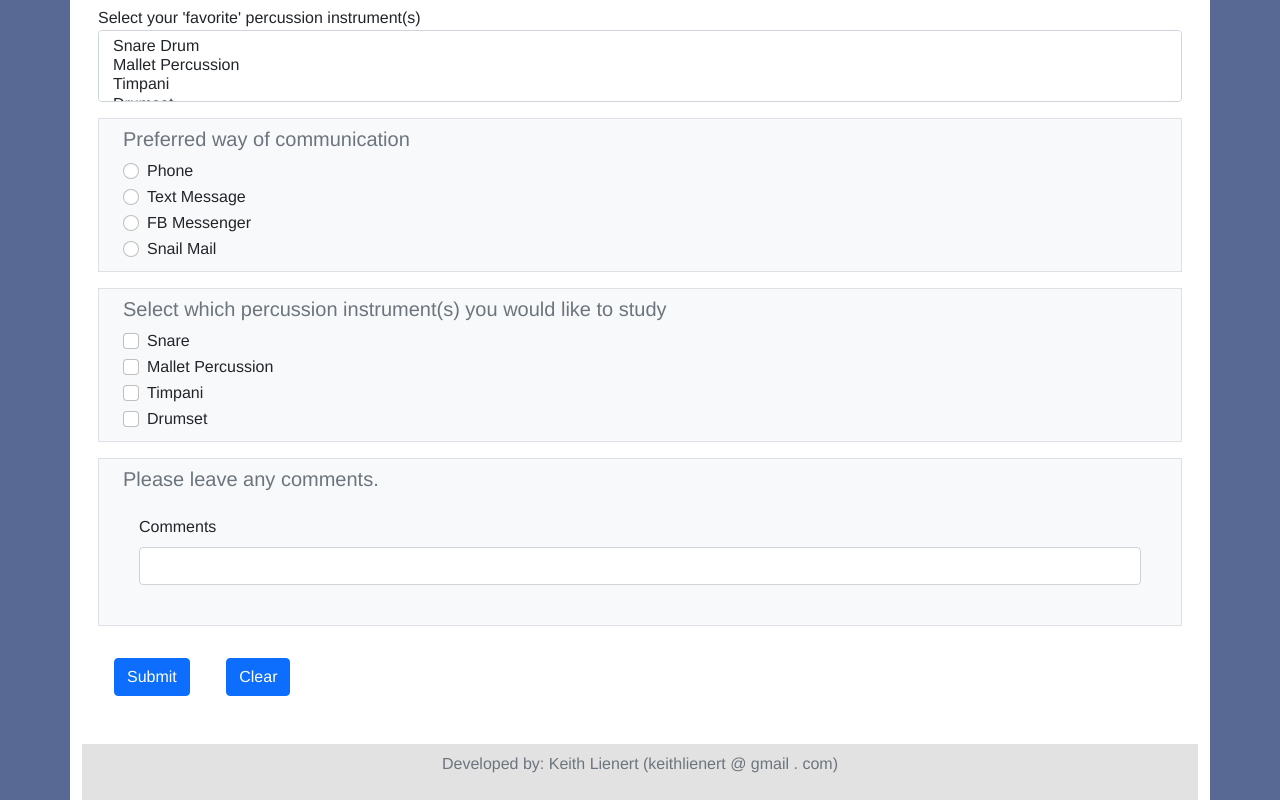
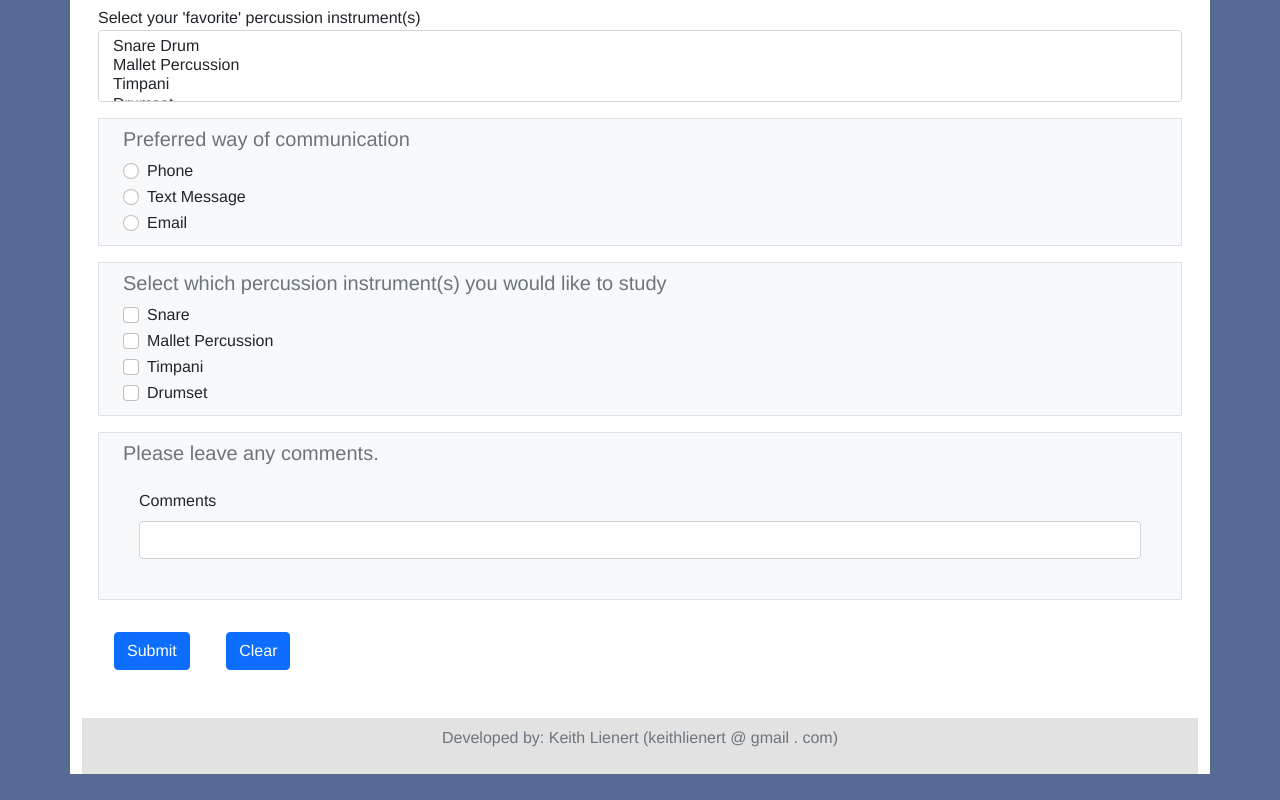
Before and after one commit to klienert/responsive_design_example, a plain HTML site: page contact.html in a window 1280 px wide. Shown: the part 868-1668 px from the top of the page. After the commit the page ends 1642 px from the top, so only its background shows below. Drawn offline with nearby package versions, Linux system fonts and the light colour scheme.

Commit message:
Updated form to include email

```diff
--- a/contact.html
+++ b/contact.html
@@ -84,16 +84,9 @@
                                 </div>
                                 <div class="form-check">
                                     <label class="form-check-label">
-                                        <input type="radio" class="form-check-input" id="FBMessage"
-                                        name="communication" value="FBMessage">
-                                        FB Messenger
-                                    </label>
-                                </div>
-                                <div class="form-check">
-                                    <label class="form-check-label">
-                                        <input type="radio" class="form-check-input" id="USPost"
-                                        name="communication" value="USPost">
-                                        Snail Mail
+                                        <input type="radio" class="form-check-input" id="email"
+                                        name="communication" value="email">
+                                        Email
                                     </label>
                                 </div>
                         </fieldset>
```
Also changed, not shown: 1 other file.
